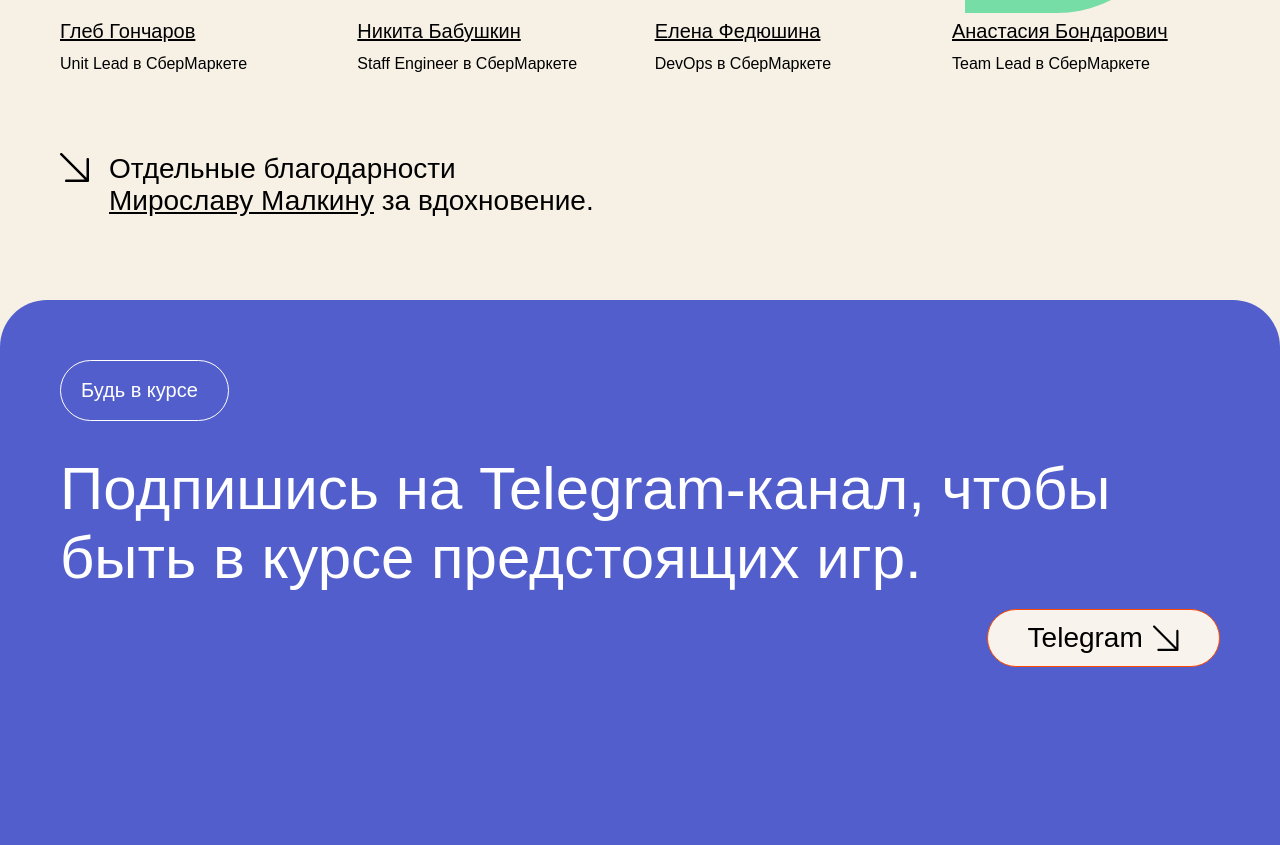
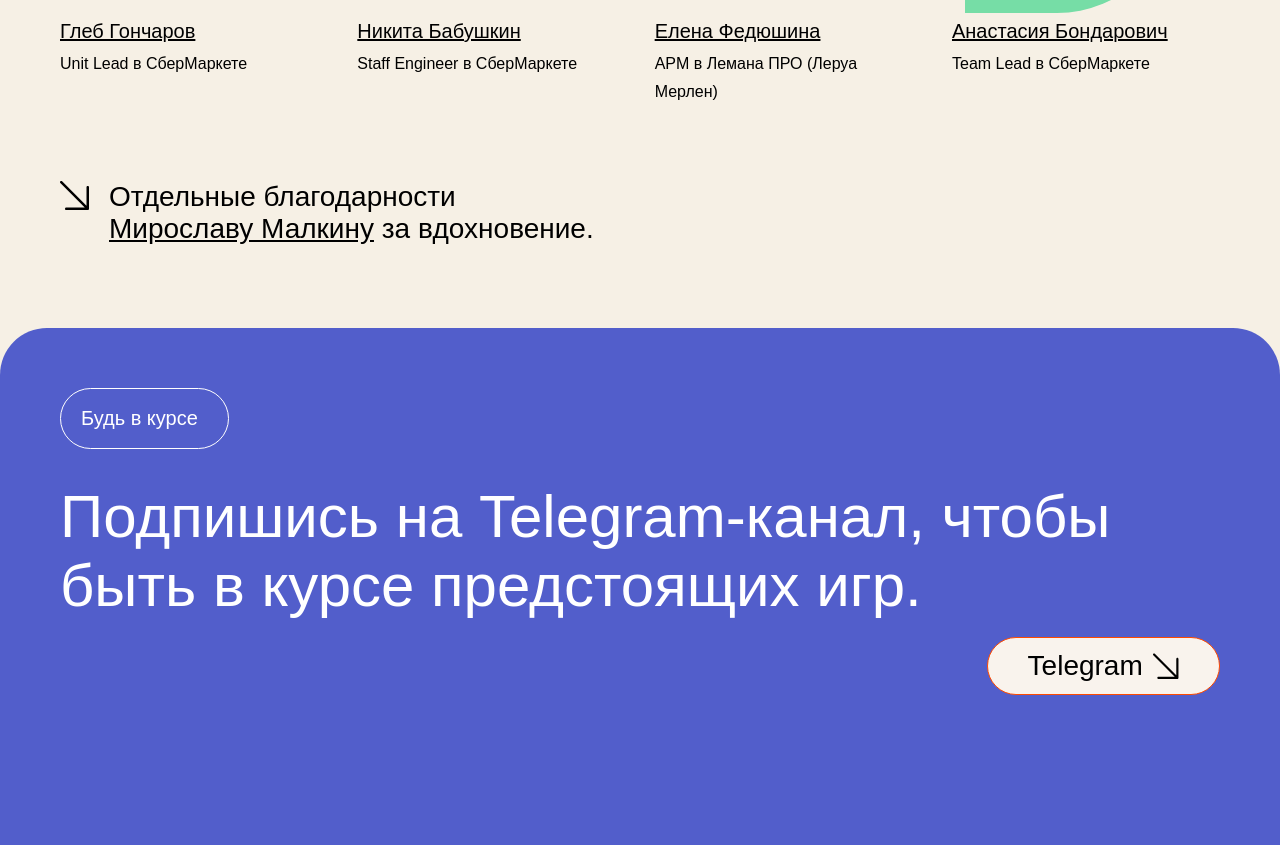
Before and after one commit to evamanson/archkatas, a website: page src/pages/index.html in a window 1280 px wide. Shown: the part 3837-4682 px from the top of the page. Drawn offline with nearby package versions, Linux system fonts and the light colour scheme; files that its build step writes are made by us from their sources; files whose address does not match are found by name; a web font is replaced by a local one.

Commit message:
Update organizers.html

```diff
--- a/src/html/section/organizers.html
+++ b/src/html/section/organizers.html
@@ -51,7 +51,7 @@
 							Елена Федюшина
 						</a>
 						<div class="organizers__user-job">
-							DevOps в СберМаркете
+							APM в Лемана ПРО (Леруа Мерлен)
 						</div>
 					</div>
 				</div>
```
